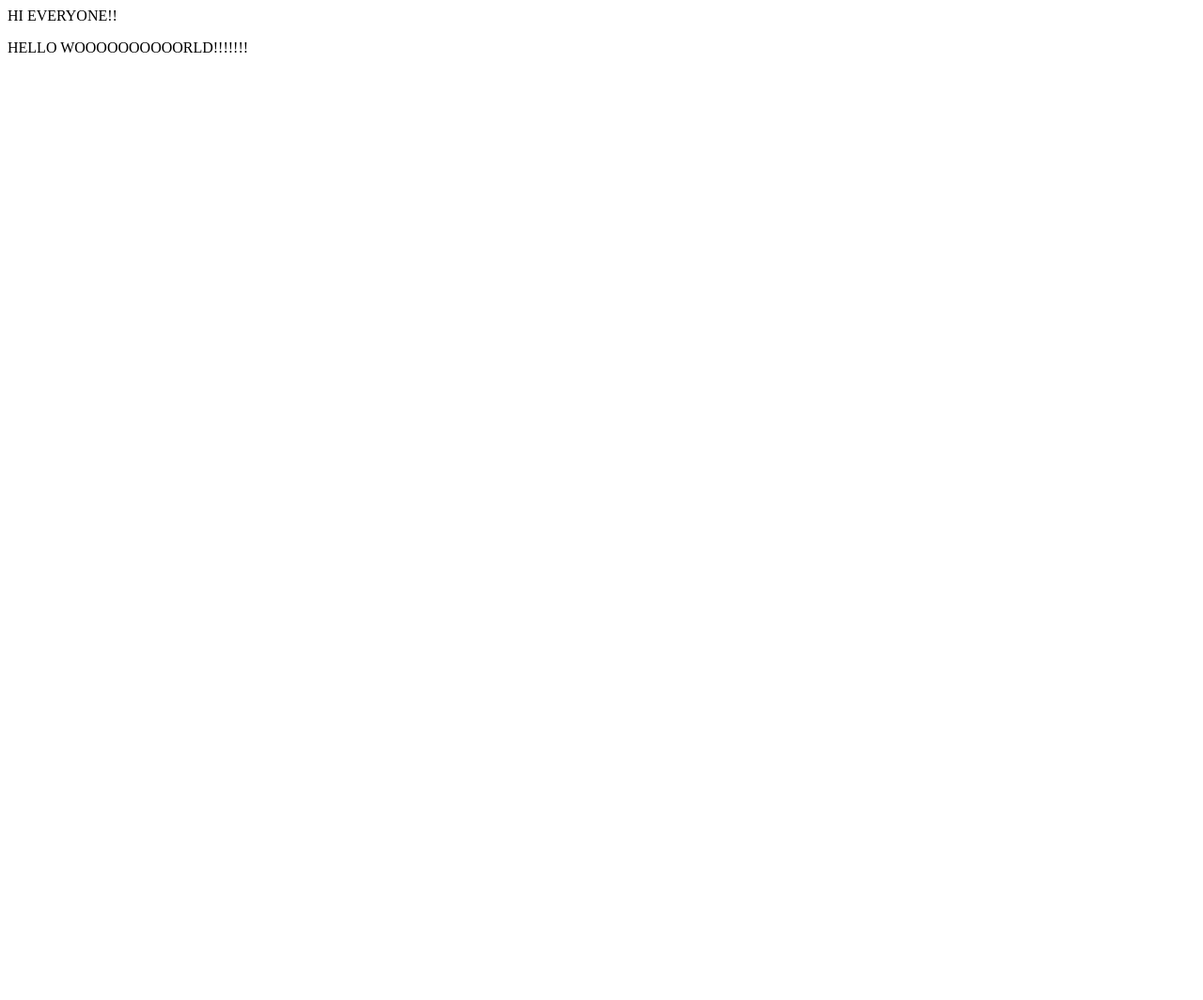
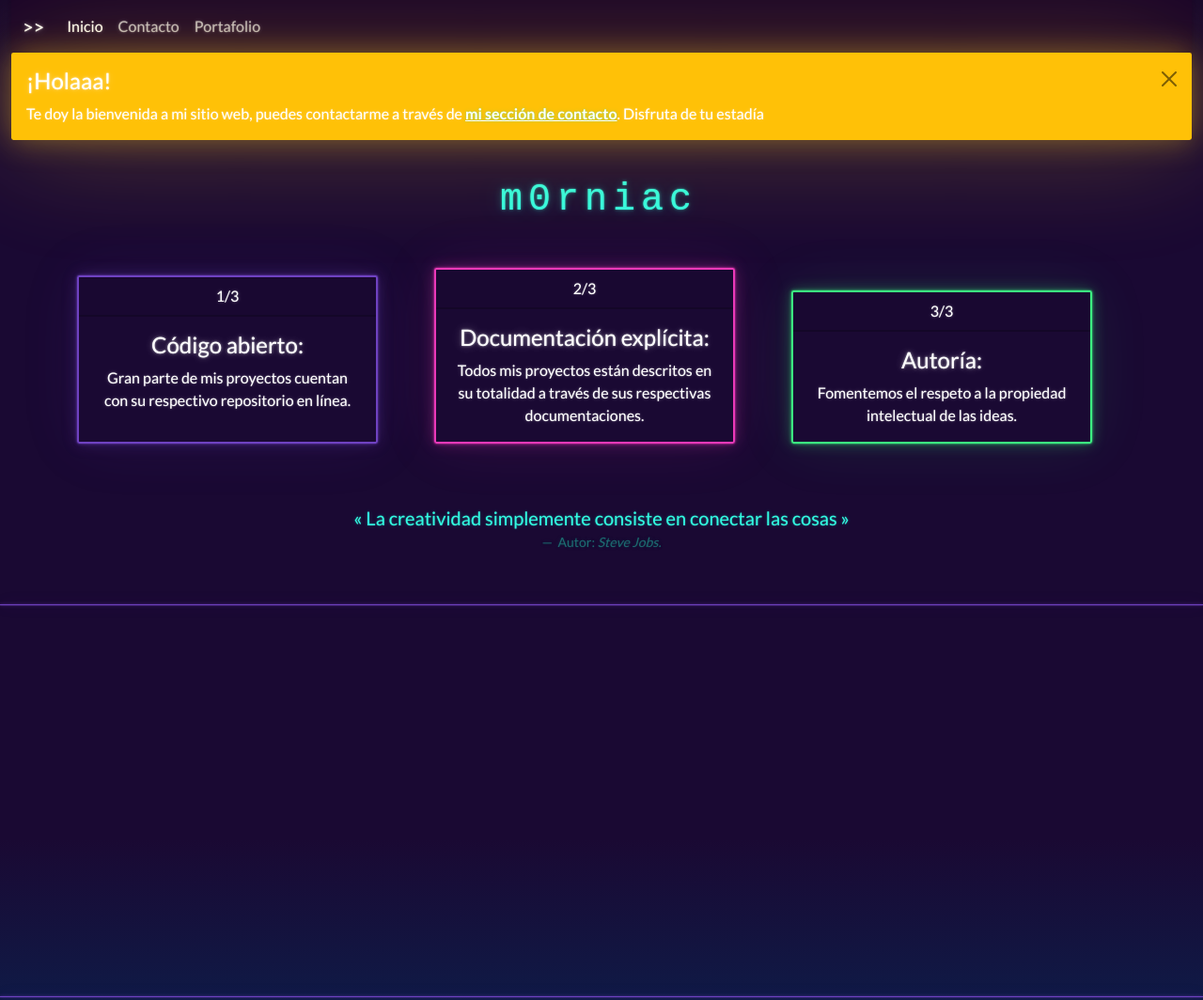
Before and after one commit to m0rniac/m0rniac.github.io, a plain HTML site: page index.html in a window 1280 px wide. Shown: the top 1064 px of the page at 94% size. Before the commit the page ends 800 px from the top, so only its background shows below. Drawn offline with nearby package versions, Linux system fonts and the light colour scheme.

Commit message:
Adding the index of page :D

```diff
--- a/index.html
+++ b/index.html
@@ -1,10 +1,140 @@
 <!DOCTYPE html>
-<html>
-  <head>
-    <tittle>HI EVERYONE!!<tittle>
+<html lang="es">
+    <head>
+      <meta charset="UTF-8">
+      <meta http-equiv="X-UA-Compatible" content="IE=edge">
+      <meta name="viewport" content="width=}, initial-scale=1.0">
+      <title>Inicio | m0rniac</title>
+
+      <link rel="stylesheet" href="assets/css/daCSS/bootstrap.css">
+      <link rel="stylesheet" href="assets/css/mainAnim.css">
   </head>
   <body>
-    <p>HELLO WOOOOOOOOOORLD!!!!!!!</p>
+    <header>
+      <!-- [Corpus; navBar] -->
+      <div class="container-fluid">
+        <nav class="navbar navbar-expand-lg navbar-dark bg-dark">
+          <div class="container-fluid">
+            <a class="navbar-brand" href="index.html">>></a>
+            <button class="navbar-toggler" type="button" data-bs-toggle="collapse" data-bs-target="#navbarColor02" aria-controls="navbarColor02" aria-expanded="false" aria-label="Toggle navigation">
+              <span class="navbar-toggler-icon"></span>
+            </button>
+            <div class="collapse navbar-collapse" id="navbarColor02">
+              <ul class="navbar-nav me-auto">
+                <li class="nav-item">
+                  <a class="nav-link active" href="index.html">Inicio
+                    <span class="visually-hidden">(current)</span>
+                  </a>
+                </li>
+                <li class="nav-item">
+                  <a class="nav-link" href="#">Contacto</a>
+                </li>
+                <li class="nav-item">
+                  <a class="nav-link" href="#">Portafolio</a>
+                </li>
+              </ul>
+            </div>
+          </div>
+        </nav>
+      </div>
+
+      <!-- [Corpus; Message (suggest)] -->
+      <div class="container-fluid">
+        <div class="alert alert-dismissible alert-warning">
+          <button type="button" class="btn-close" data-bs-dismiss="alert"></button>
+          <h4 class="alert-heading">¡Holaaa!</h4>
+          <p class="mb-0">Te doy la bienvenida a mi sitio web, puedes contactarme a través de <a href="#" class="alert-link">mi sección de contacto</a>. Disfruta de tu estadía</p>
+        </div>
+      </div><br>
+
+      <!-- [Corpus; Main tittle] -->
+      <div class="container-sm">
+        <h1 class="text-center">m0rniac</h1><br>
+      </div><br>
+
+      <!-- [Corpus; Cards] -->
+      <div class="container text-center">
+        <div class="row align-items-end">
+          <div class="col">
+            <div class="card border-primary mb-3" style="max-width: 20rem;">
+              <div class="card-header">1/3</div>
+              <div class="card-body">
+                <h4 class="card-title">Código abierto:</h4>
+                <p. class="card-text">Gran parte de mis proyectos cuentan con su respectivo repositorio en línea.</p>
+              </div>
+            </div>
+          </div>
+          <div class="col">
+            <div class="card border-secondary mb-3" style="max-width: 20rem;">
+              <div class="card-header">2/3</div>
+              <div class="card-body">
+                <h4 class="card-title">Documentación explícita:</h4>
+                <p class="card-text">Todos mis proyectos están descritos en su totalidad a través de sus respectivas documentaciones.</p>
+              </div>
+            </div>
+          </div>
+          <div class="col">
+            <div class="card border-success mb-3" style="max-width: 20rem;">
+              <div class="card-header">3/3</div>
+              <div class="card-body">
+                <h4 class="card-title">Autoría:</h4>
+                <p class="card-text">Fomentemos el respeto a la propiedad intelectual de las ideas.</p>
+              </div>
+            </div>
+          </div>
+        </div>
+      </div>
+    </header><br><br>
+
+    <!-- [Corpus; Phrase] -->
+    <section class="text-center">
+      <figure class="text-center">
+        <blockquote class="blockquote">
+          <p class="mb-0">« La creatividad simplemente consiste en conectar las cosas »</p>
+
+        </blockquote>
+        <figcaption class="blockquote-footer">
+          Autor: <cite title="Source Title">Steve Jobs.</cite>
+        </figcaption>
+      </figure>
+    </section><br><hr>
+    <br><br><br><br><br><br><br><br><br><br><br><br><br><br>
+
+
+
+
+
+
+
+
+
+
+
+
+
+
+
+
+    <!-- [Corpus; End] -->
+    <br><br><hr>
+    <footer>
+      <div class="container-fluid">
+        <p class="text-left"><strong>Contacto: <a href="#">Apartado de contacto</a></strong></p>
+      </div>
+    </footer>
+
+
+
+
+
+
+
+
+
+
+
+
+
+    <script src="https://cdn.jsdelivr.net/npm/bootstrap@5.2.2/dist/js/bootstrap.bundle.min.js" integrity="sha384-OERcA2EqjJCMA+/3y+gxIOqMEjwtxJY7qPCqsdltbNJuaOe923+mo//f6V8Qbsw3" crossorigin="anonymous"></script>
   </body>
-
 </html>
```
